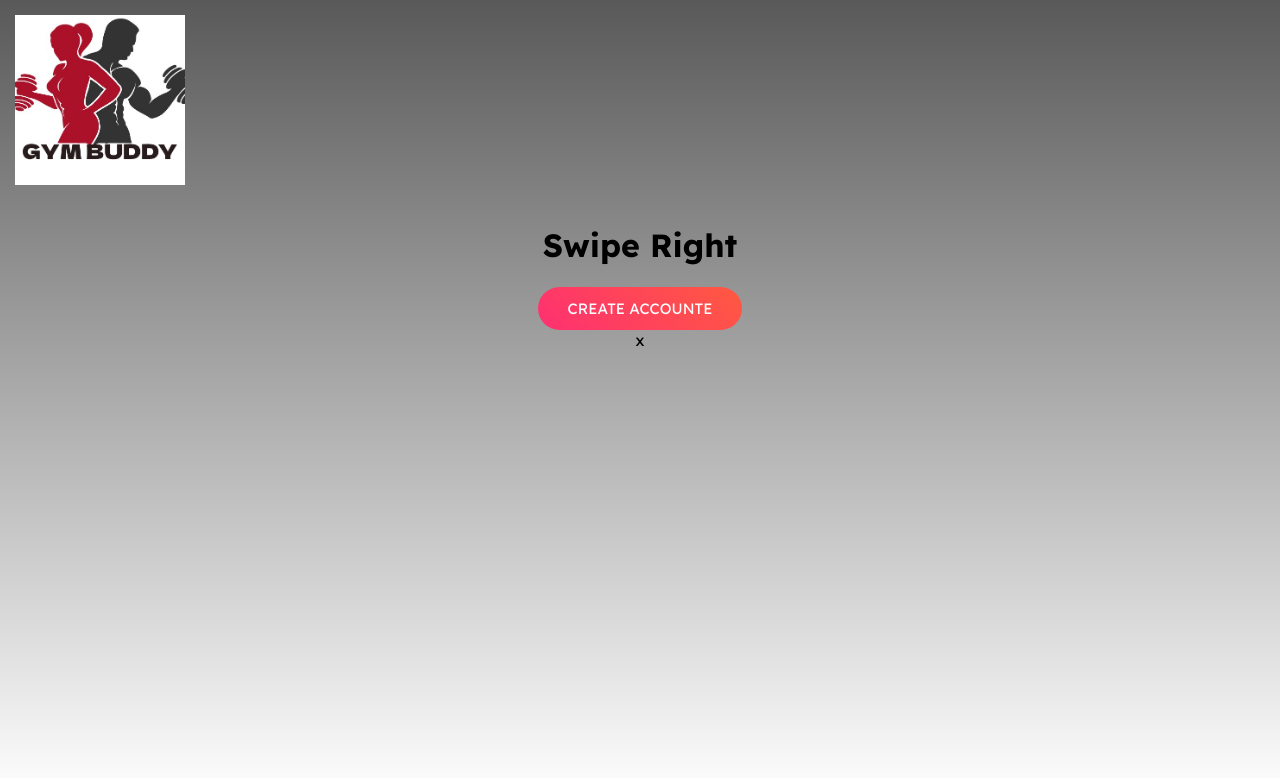
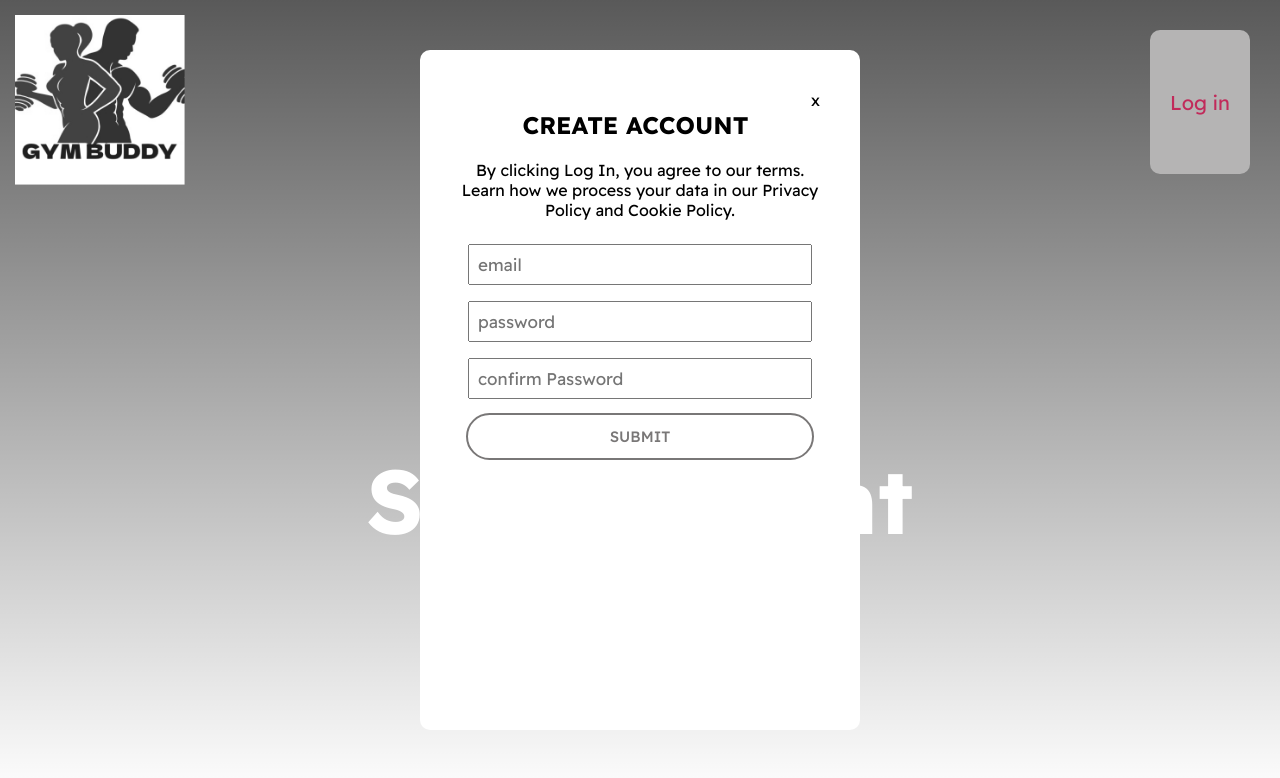
Before and after one commit to GymBody/react-app, a React (Vite) app: page / in a window 1280 px wide. Both pictures are taken after a click on the button "CREATE ACCOUNTE". Shown: the top 778 px of the page. Built offline with nearby package versions, Linux system fonts and the light colour scheme.

Commit message:
Finish styling the signup page

```diff
--- a/src/App.css
+++ b/src/App.css
@@ -4,14 +4,24 @@ html,
 body {
   margin: 0;
   padding: 0;
+  text-align: center;
 }
 
-body {
+/*body {
   text-align: center;
+}*/
+
+.home {
+  margin-top: 30vh;
 }
 
 * {
   font-family: 'Readex Pro', sans-serif;
+}
+
+.primary-title {
+  font-size: 90px;
+  color: rgba(255, 255, 255);
 }
 
 .primary-button {
@@ -24,6 +34,24 @@ body {
   border-radius: 30px;
   border: none;
 }
+
+.secondary-button {
+  color: rgb(121, 119, 119);
+  background-color: rgb(255, 255, 255);
+  font-weight: 500;
+  font-size: 15px;
+  text-transform: uppercase;
+  padding: 12px 30px;
+  border-radius: 30px;
+  border: solid 2px rgb(121, 119, 119);
+  margin: 6px;
+}
+
+.secondary-button:hover {
+  color: rgb(48, 48, 48);
+  border: solid 2px rgb(48, 48, 48);
+}
+
 
 .primary-button:hover {
   background: linear-gradient(260deg, rgb(254, 48, 114), rgb(255, 89, 64));
@@ -46,6 +74,11 @@ nav .nav-button {
   margin: 30px;
 }
 
+nav .nav-button:disabled {
+  background-color: rgb(181 180, 180);
+  color: rgb(193, 42, 90);
+}
+
 nav .logo-container {
   width: 170px;
   margin: 15px;
@@ -60,8 +93,42 @@ nav .logo-container .logo {
 .overlay {
   width: 100vw;
   height: 100vh;
-  position: fixed;
+  /*position: fixed;*/
   background: linear-gradient(to bottom,
       rgba(0, 0, 0, 0.65) 0%,
       rgba(0, 0, 0, 0) 100%)
 }
+
+/*. url('images/xxx.png')*/
+
+
+/*-----Auth Model--------*/
+.auth-model {
+  position: absolute;
+  left: 0;
+  right: 0;
+  top: 50px;
+  margin-left: auto;
+  margin-right: auto;
+  max-width: 360px;
+  height: 600px;
+  background-color: rgb(255, 255, 255);
+  border-radius: 10px;
+  padding: 40px;
+}
+
+.auth-model .close-icon {
+  float: right;
+}
+
+.auth-model form {
+  display: flex;
+  flex-direction: column;
+}
+
+.auth-model input[type=email],
+.auth-model input[type=password] {
+  padding: 8px;
+  margin: 8px;
+  font-size: 17px;
+}
--- a/src/components/AuthModule.jsx
+++ b/src/components/AuthModule.jsx
@@ -1,12 +1,76 @@
-const AuthModule = ({ setShowModel }) => {
+import { useState } from 'react'
+
+const AuthModule = ({ setShowModel, isSignUp }) => {
+
+    const [email, setEmail] = useState(null)
+    const [password, setPassword] = useState(null)
+    const [confirmPassword, setConfirmPassword] = useState(null)
+    const [error, setError] = useState(null)
+
+    console.log(email, password, confirmPassword)
+
+    //const isSignUp = true
 
     const handleClick = () => {
         setShowModel(false)
     }
 
+    const handleSubmit = (e) => {
+        e.preventDefault()
+        try {
+            if (isSignUp && (password !== confirmPassword)) {
+                setError('Password must be match!')
+            }
+
+            console.log('TODO Post the form the the backend / DB')
+
+        } catch (error) {
+            console.log(error)
+        }
+    }
+
+
+
+
+
     return (
-        <div>
-            <div onClick={handleClick}>x</div>
+        <div className="auth-model">
+            <div className="close-icon" onClick={handleClick}>x</div>
+            <h2>{isSignUp ? 'CREATE ACCOUNT' : 'LOG IN'}</h2>
+            <p>By clicking Log In, you agree to our terms. Learn how we process your data in our Privacy Policy and Cookie Policy.</p>
+            <form onSubmit={handleSubmit}>
+
+                <input
+                    type="email"
+                    id="email"
+                    name="email"
+                    placeholder="email"
+                    required={true}
+                    onChange={(e) => setEmail(e.target.value)}
+
+                />
+                <input
+                    type="password"
+                    id="password"
+                    name="password"
+                    placeholder="password"
+                    required={true}
+                    onChange={(e) => setPassword(e.target.value)}
+
+                />
+                {isSignUp && <input
+                    type="password"
+                    id="password-check"
+                    name="password-check"
+                    placeholder="confirm Password"
+                    required={true}
+                    onChange={(e) => setConfirmPassword(e.target.value)}
+
+                />}
+                <input className='secondary-button' type='submit' />
+                <p>{error}</p>
+
+            </form>
         </div>
     )
 }
--- a/src/components/Nav.jsx
+++ b/src/components/Nav.jsx
@@ -1,16 +1,25 @@
 import colorLogo from '../images/color-logo.png'
 import bkLogo from '../images/bk-logo.png'
 
-const Nav = ({ active, authToken }) => {
+const Nav = ({ minimal, authToken, setShowModel, showModel, setIsSignUp }) => {
 
-    // const active = true
+    const handleClick = () => {
+        setShowModel(true)
+        setIsSignUp(false)
+    }
+
+    // const minimal = true
     return (
         <nav>
             <div className="logo-container">
                 {/* change the second 'colorLogo' to black & */}
-                <img className="logo" src={active ? colorLogo : bkLogo} />
+                <img className="logo" src={minimal ? colorLogo : bkLogo} />
             </div>
-            {!authToken && !active && <button className="nav-button">Log in</button>}
+            {!authToken && !minimal && <button
+                className="nav-button"
+                onClick={handleClick}
+                disabled={showModel}
+            >Log in</button>}
         </nav>
     )
 }
--- a/src/pages/Login.jsx
+++ b/src/pages/Login.jsx
@@ -6,19 +6,26 @@ import { useState } from 'react'
 const Login = () => {
 
     const [showModel, setShowModel] = useState(false)
+    const [isSignUp, setIsSignUp] = useState(true)
 
     const authToken = false
 
     const handleClick = () => {
         console.log('clicked')
         setShowModel(true)
+        setIsSignUp(true)
     }
 
     return (
         <div className="overlay">
-            <Nav active={true} authToken={false} />
-            <div>
-                <h1>
+            <Nav minimal={false}
+                authToken={false}
+                setShowModel={setShowModel}
+                showModel={showModel}
+                setIsSignUp={setIsSignUp}
+            />
+            <div className="home">
+                <h1 className="primary-title">
                     Swipe Right
                 </h1>
                 <button className="primary-button" onClick={handleClick}>
@@ -26,7 +33,7 @@ const Login = () => {
                 </button>
 
                 {showModel && (
-                    <AuthModule setShowModel={setShowModel} />
+                    <AuthModule setShowModel={setShowModel} isSignUp={isSignUp} />
                 )}
 
             </div>
```
